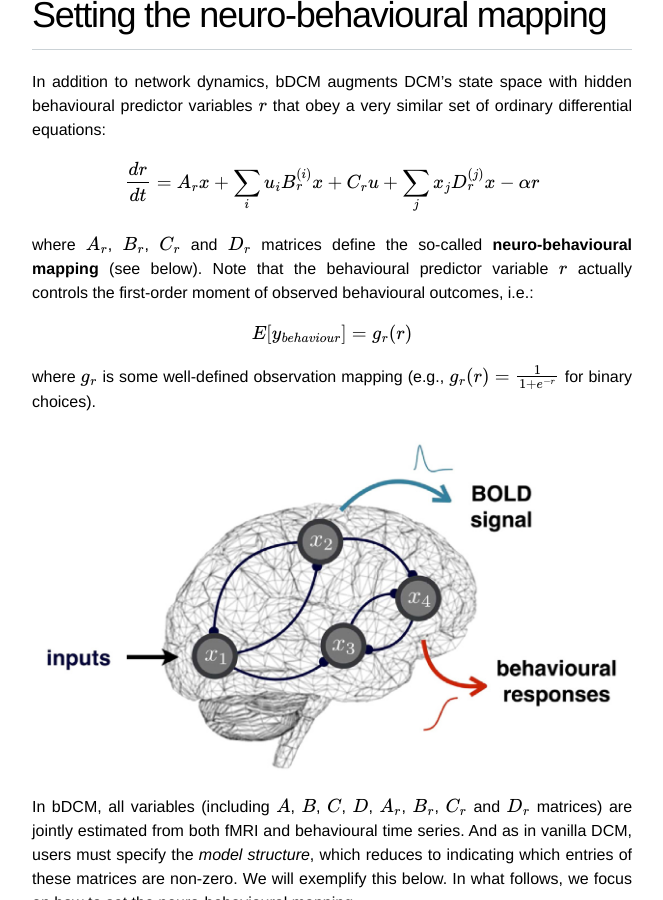
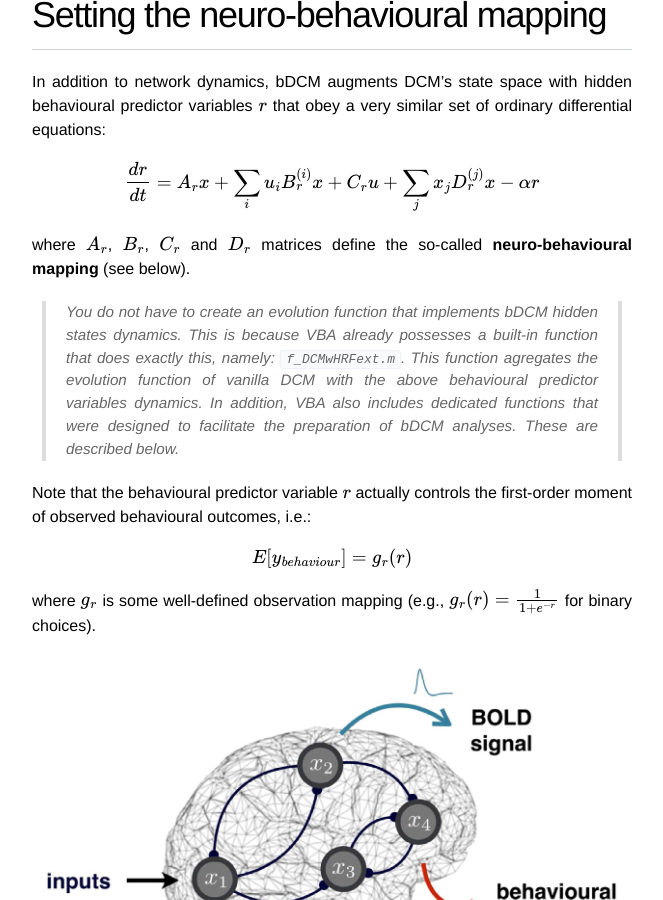
Before and after one commit to MBB-team/VBA-toolbox, a Jekyll site: the page built from _wiki/behavioural-DCM.md, in a window 1280 px wide and 900 px high, scrolled down 1609 px. Shown: the whole window, without its empty margins (308-971 px from the left). Built offline with Jekyll 4.4.1, drawn with Linux system fonts in a browser that asks for light colours; nearby versions of some CDN libraries; formulas are drawn with MathJax 3; some of the changed text lies outside the part shown.

Commit message:
Update behavioural-DCM.md

```diff
--- a/_wiki/behavioural-DCM.md
+++ b/_wiki/behavioural-DCM.md
@@ -32,7 +32,11 @@ In addition to network dynamics, bDCM augments DCM's state space with hidden beh
 
 $$\frac{dr}{dt}= A_r x + \sum_i u_i B_r^{(i)}x + C_ru + \sum_j x_j D_r^{(j)}x - \alpha r$$
 
-where $$A_r$$, $$B_r$$, $$C_r$$ and $$D_r$$ matrices define the so-called **neuro-behavioural mapping** (see below). Note that the behavioural predictor variable $$r$$ actually controls the first-order moment of observed behavioural outcomes, i.e.:
+where $$A_r$$, $$B_r$$, $$C_r$$ and $$D_r$$ matrices define the so-called **neuro-behavioural mapping** (see below).
+
+> You do not have to create an evolution function that implements bDCM hidden states dynamics. This is because VBA already possesses a built-in function that does exactly this, namely: `f_DCMwHRFext.m`. This function agregates the evolution function of vanilla DCM with the above behavioural predictor variables dynamics. In addition, VBA also includes dedicated functions that were designed to facilitate the preparation of bDCM analyses. These are described below.
+
+Note that the behavioural predictor variable $$r$$ actually controls the first-order moment of observed behavioural outcomes, i.e.:
 
 $$E[y_{behaviour}] = g_r(r)$$
 
```
Also changed, not shown: other parts of _wiki/behavioural-DCM.md (+1 -1 lines).
